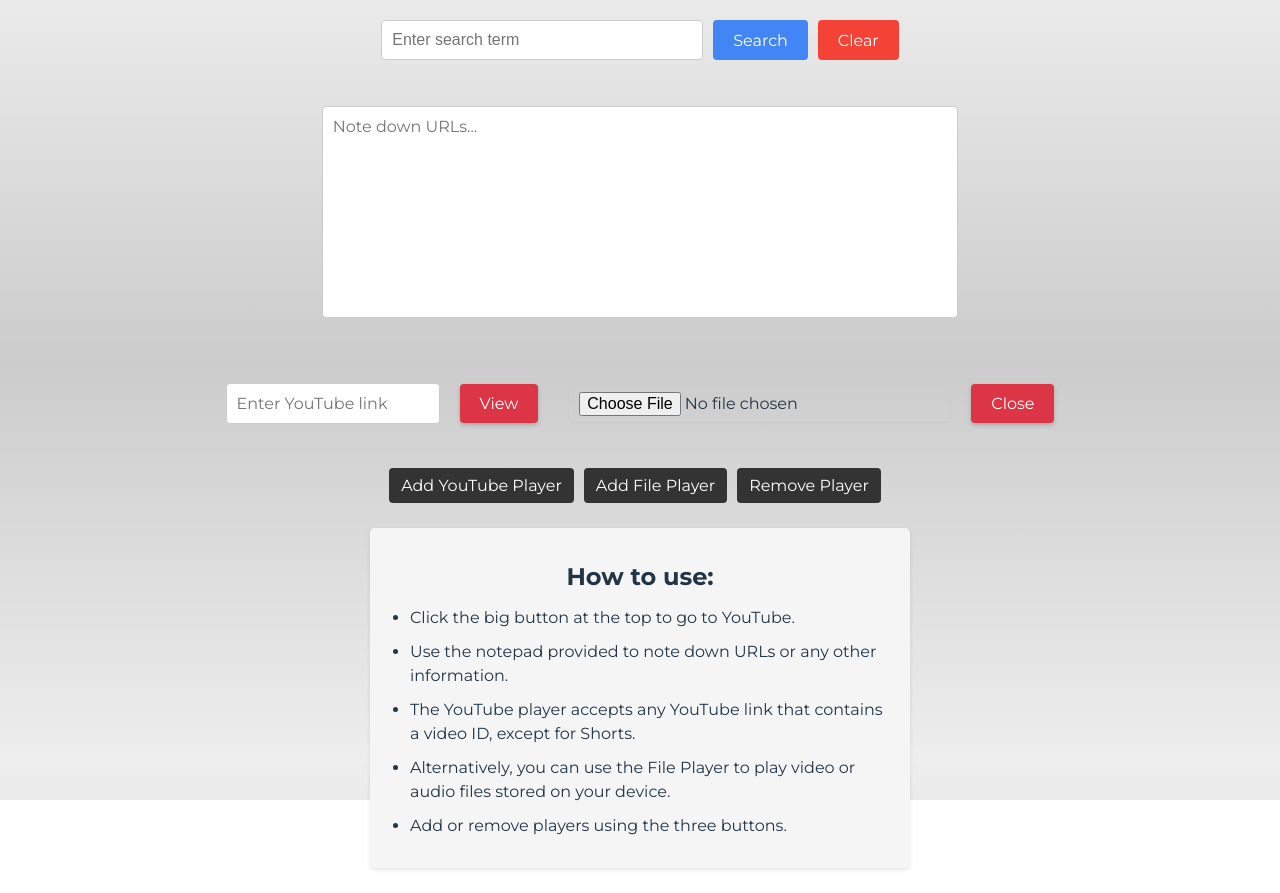
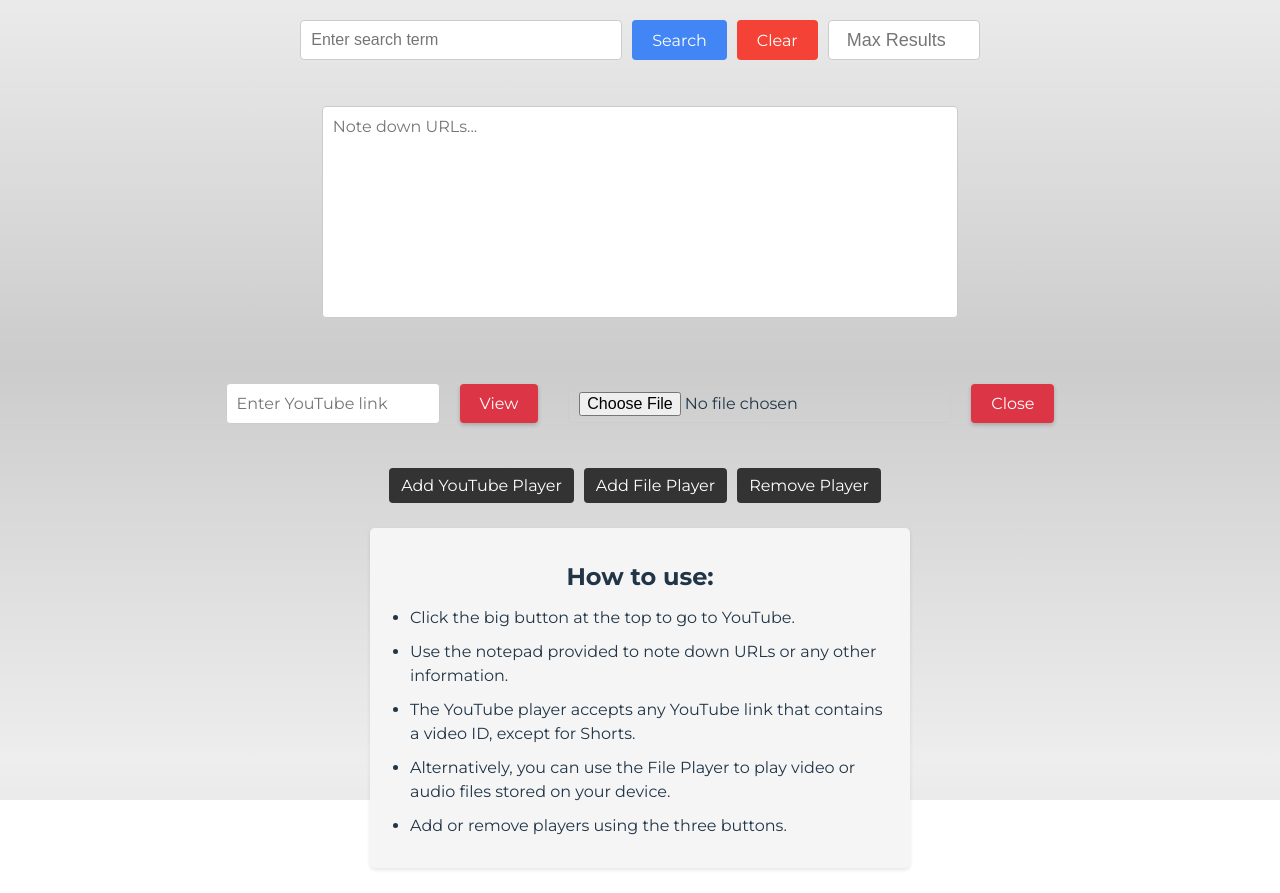
Before and after one commit to ArmSiwatK/play-multiple-videos, a React (Vite) app: page / in a window 1280 px wide. Built offline with nearby package versions, Linux system fonts and the light colour scheme.

Commit message:
feat: Max results

```diff
--- a/src/components/YouTubeSearch/YouTubeSearch.css
+++ b/src/components/YouTubeSearch/YouTubeSearch.css
@@ -10,13 +10,23 @@
     margin-bottom: 20px;
 }
 
-.input-container input {
+.search-query-input {
     width: 300px;
     padding: 10px;
     font-size: 16px;
     border: 1px solid #ccc;
     border-radius: 4px;
     margin-right: 10px;
+}
+
+.results-number-input {
+    margin-left: 10px;
+    padding: 5px;
+    width: 140px;
+    border: 1px solid #ccc;
+    border-radius: 4px;
+    text-align: center;
+    font-size: 18px;
 }
 
 .input-container button {
--- a/src/components/YouTubeSearch/YouTubeSearch.jsx
+++ b/src/components/YouTubeSearch/YouTubeSearch.jsx
@@ -5,8 +5,9 @@ const YouTubeSearch = () => {
     const [searchTerm, setSearchTerm] = useState('');
     const [searchResults, setSearchResults] = useState([]);
     const [showResults, setShowResults] = useState(true);
+    const [maxResults, setMaxResults] = useState();
 
-    const MAX_TITLE_LENGTH = 60; // Define the maximum length for the video title
+    const maxTitleLength = 60;
 
 
 
@@ -17,7 +18,7 @@ const YouTubeSearch = () => {
                 headers: {
                     'Content-Type': 'application/json',
                 },
-                body: JSON.stringify({ searchTerm }),
+                body: JSON.stringify({ searchTerm, maxResults }),
             });
 
             if (response.ok) {
@@ -54,11 +55,18 @@ const YouTubeSearch = () => {
         setShowResults(false);
     };
 
+    const handleMaxResultsChange = (e) => {
+        const input = e.target.value;
+        if (input === '' || (parseInt(input) >= 1 && parseInt(input) <= 20)) {
+            setMaxResults(input);
+        }
+    };
+
     const truncateTitle = (title) => {
-        if (title.length <= MAX_TITLE_LENGTH) {
+        if (title.length <= maxTitleLength) {
             return title;
         } else {
-            return `${title.substring(0, MAX_TITLE_LENGTH)}...`;
+            return `${title.substring(0, maxTitleLength)}...`;
         }
     };
 
@@ -73,6 +81,7 @@ const YouTubeSearch = () => {
                     onChange={(e) => setSearchTerm(e.target.value)}
                     onKeyDown={handleKeyDown}
                     placeholder="Enter search term"
+                    className="search-query-input"
                 />
                 <button onClick={handleSearch} className="button-search">
                     Search
@@ -80,6 +89,13 @@ const YouTubeSearch = () => {
                 <button onClick={handleClearResults} className="button-clear">
                     Clear
                 </button>
+                <input
+                    type="number"
+                    value={maxResults}
+                    onChange={handleMaxResultsChange}
+                    placeholder="Max Results"
+                    className="results-number-input"
+                />
             </div>
 
             {showResults && (
```
